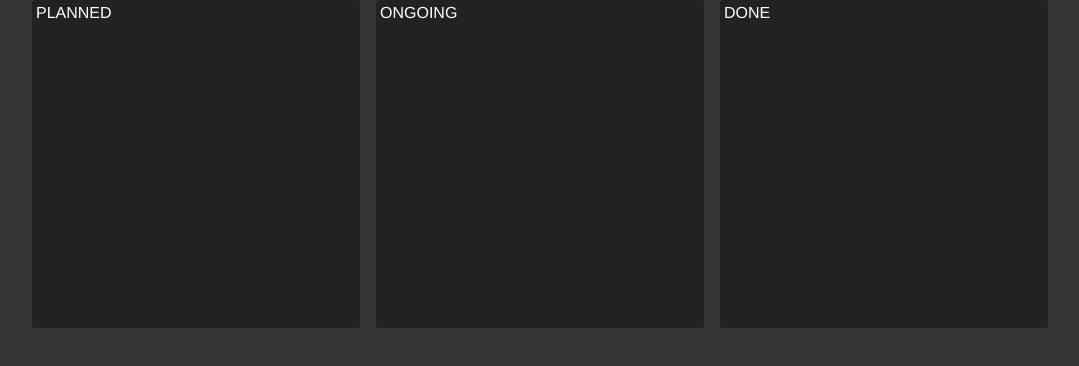
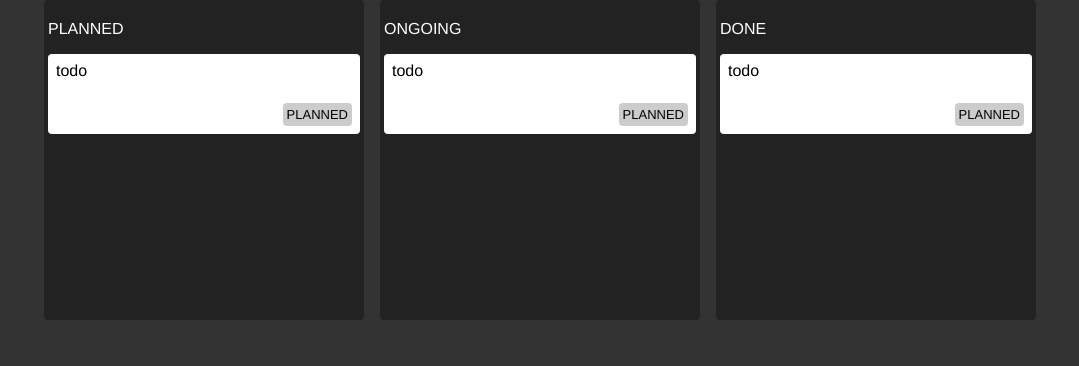
Before and after one commit to Azikenp/kanban_zust, a React (Vite) app: page / in a window 1280 px wide. Shown: the top 366 px of the page, without its empty margins (100-1179 px from the left). Built offline with nearby package versions, Linux system fonts and the light colour scheme.

Commit message:
feat: add classnames dependency and implement Task component with styling

```diff
--- a/package.json
+++ b/package.json
@@ -10,6 +10,7 @@
     "preview": "vite preview"
   },
   "dependencies": {
+    "classnames": "^2.5.1",
     "react": "^19.0.0",
     "react-dom": "^19.0.0",
     "zustand": "^5.0.3"
--- a/src/components/Column.jsx
+++ b/src/components/Column.jsx
@@ -1,7 +1,13 @@
 import "./Column.css";
+import Task from "./Task";
 
 const Column = ({ state }) => {
-  return <div className="column">{state}</div>;
+  return (
+    <div className="column">
+      <p>{state}</p>
+      <Task title="todo" />
+    </div>
+  );
 };
 
 export default Column;
--- /dev/null
+++ b/src/components/Task.css
@@ -0,0 +1,32 @@
+.task {
+  background: #fff;
+  border-radius: 4px;
+  min-height: 5rem;
+  color: black;
+  padding: 0.5rem;
+  display: flex;
+  flex-direction: column;
+  justify-content: space-between;
+}
+
+.bottomWrapper {
+  display: flex;
+  justify-content: space-between;
+}
+
+.status {
+  font-size: small;
+  background: var(--COLOR-GRAY-LIGHT);
+  padding: 0.25rem;
+  border-radius: 4px;
+}
+
+.PLANNED {
+  background: var(--COLOR-GRAY-LIGHT);
+}
+.ONGOING {
+  background: var(--COLOR-ONGOING);
+}
+.DONE {
+  background: var(--COLOR-DONE);
+}
--- /dev/null
+++ b/src/components/Task.jsx
@@ -0,0 +1,18 @@
+import classNames from "classnames";
+import "./Task.css";
+
+const STATUS = "PLANNED";
+
+const Task = ({ title }) => {
+  return (
+    <div className="task">
+      <div>{title}</div>
+      <div className="bottomWrapper">
+        <div></div>
+        <div className={classNames("status", STATUS)}>{STATUS}</div>
+      </div>
+    </div>
+  );
+};
+
+export default Task;
--- a/src/index.css
+++ b/src/index.css
@@ -10,3 +10,7 @@
 body {
   margin: 0;
 }
+
+*{
+  box-sizing: border-box;
+}
```
Also changed, not shown: src/store.js (added, +7 -0 lines), 1 other file (tests, documents, lock files or other folders).
